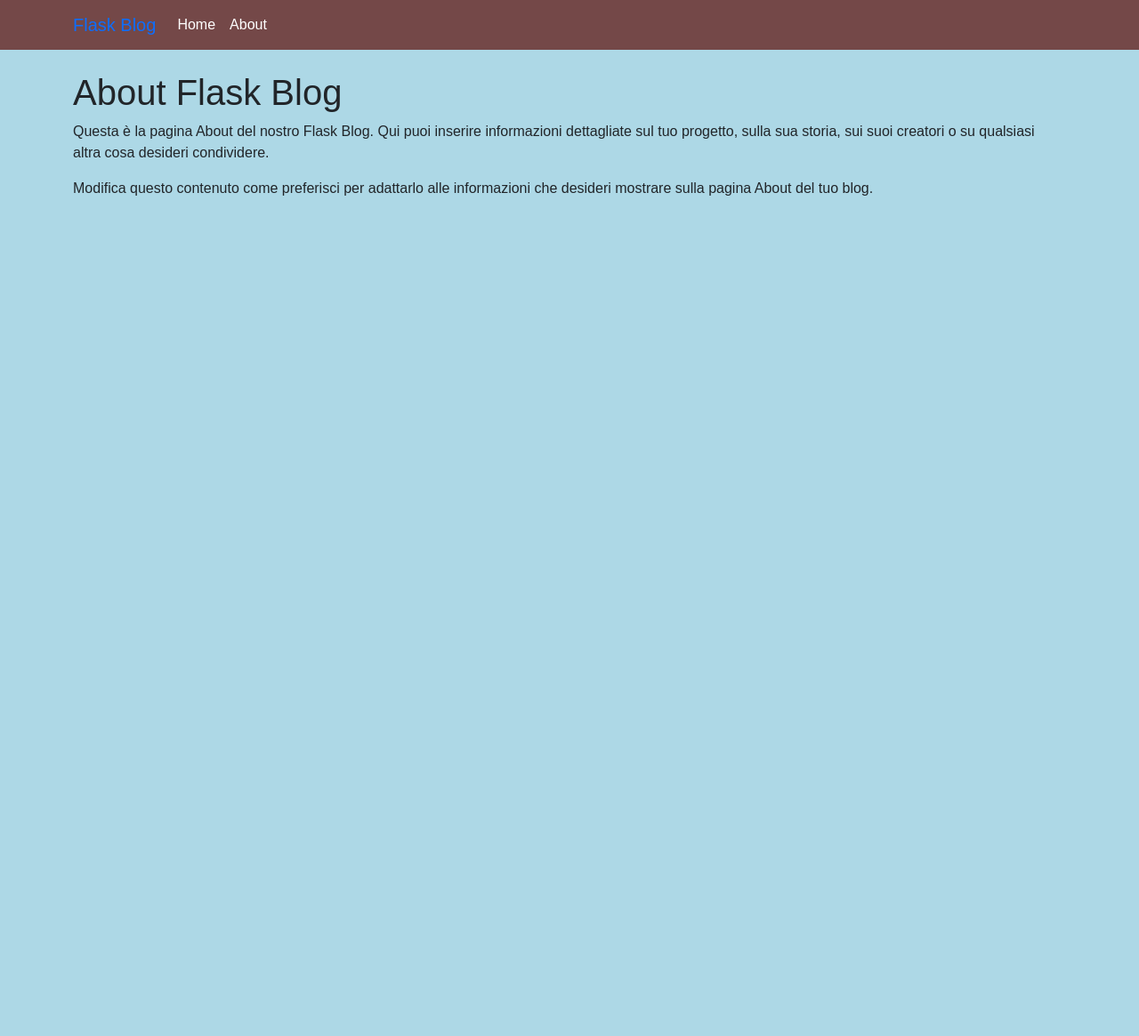
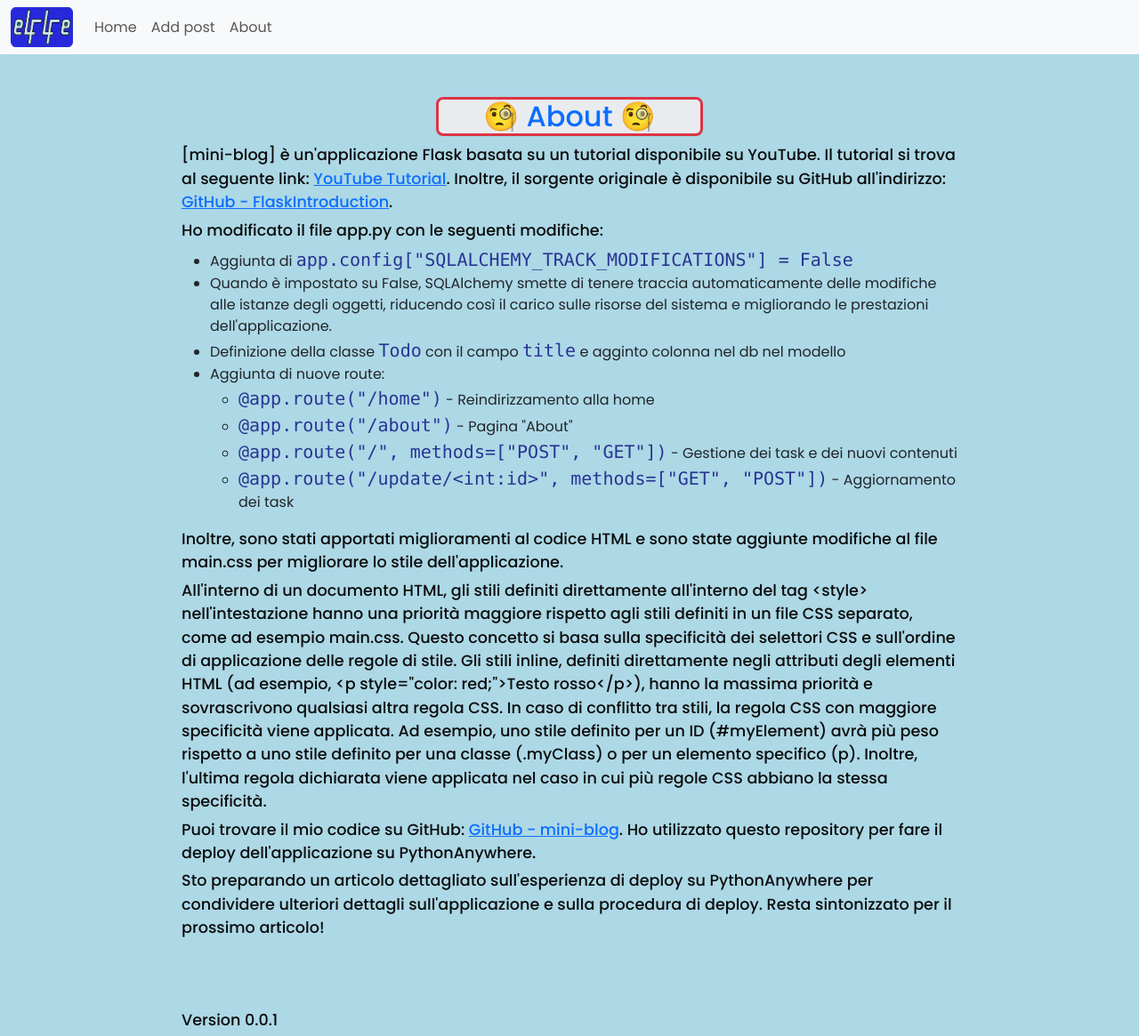
Before and after one commit to zep2zep/mini-blog, a Flask app: page /about in a window 1280 px wide. Shown: the whole page at 89% size. Before the commit the page ends 220 px from the top, so only its background shows below. Run offline with Flask 2, Linux system fonts and the light colour scheme.

Commit message:
Ver 0.0.1

```diff
--- a/app.py
+++ b/app.py
@@ -24,6 +24,11 @@ class Todo(db.Model):
 @app.route("/home")
 def home():
     return redirect("/")
+
+
+@app.route("/addpost")
+def addpost():
+    return render_template("addpost.html")
 
 
 @app.route("/about")
--- a/static/css/main.css
+++ b/static/css/main.css
@@ -1,3 +1,12 @@
+@import url('https://fonts.googleapis.com/css2?family=Poppins:wght@300;300;400;500;600;700;800;900&display=swap');
+
+* {
+    margin: 0;
+    padding: 0;
+    box-sizing: border-box;
+    font-family: 'Poppins', sans-serif;
+}
+
 body,
 html {
     margin: 0;
--- a/templates/about.html
+++ b/templates/about.html
@@ -3,14 +3,112 @@
 {% block head %}
 <title>About</title>
 {% endblock %}
+<style>
+    /* Stili per i tag <code> */
+    code {
+        font-size: 1.15em;
+        /* Aumenta la dimensione del testo del 25% */
+        color: #283593;
+        /* Colore blu scuro */
+        /* Altri stili a tua scelta */
+    }
 
+    p {
+        color: #333;
+        margin-bottom: 5px;
+        font-weight: 500;
+        font-size: 1.1em;
+    }
+
+    .container {
+        width: 80%;
+        margin: 0 auto;
+        max-width: 1200px;
+        /* Aggiungi altri stili specifici per il container se necessario */
+    }
+</style>
 {% block body %}
+<style>
+    /* Stili per i tag <code> */
+    code {
+        font-size: 1.25em;
+        /* Aumenta la dimensione del testo del 25% */
+        color: #283593;
+        /* Colore blu scuro */
+        /* Altri stili a tua scelta */
+    }
+
+    p {
+        color: #0c0c0c;
+        margin-bottom: 5px;
+        font-weight: 500;
+        font-size: 1.1em;
+    }
+
+    .container {
+        width: 70%;
+        margin: 0 auto;
+        max-width: 1200px;
+        /* Aggiungi altri stili specifici per il container se necessario */
+    }
+</style>
 <!-- Contenuto della pagina About -->
-<div class="container mt-4">
-    <h1>About Flask Blog</h1>
-    <p>Questa è la pagina About del nostro Flask Blog. Qui puoi inserire informazioni dettagliate sul tuo progetto,
-        sulla sua storia, sui suoi creatori o su qualsiasi altra cosa desideri condividere.</p>
-    <p>Modifica questo contenuto come preferisci per adattarlo alle informazioni che desideri mostrare sulla pagina
-        About del tuo blog.</p>
+<div class="container">
+    <h2 style="max-width: 300px; text-align:center;" class="bg-body-secondary text-primary
+    border-danger border rounded-3 border-3  mx-auto mt-5">
+        &#129488 About &#129488
+    </h2>
+    <p> [mini-blog] è un'applicazione Flask basata su un tutorial disponibile su YouTube. Il tutorial si trova al
+        seguente link: <a href="https://www.youtube.com/watch?v=Z1RJmh_OqeA&t=27s">YouTube Tutorial</a>. Inoltre, il
+        sorgente originale è disponibile su GitHub all'indirizzo: <a
+            href="https://github.com/jakerieger/FlaskIntroduction">GitHub - FlaskIntroduction</a>.</p>
+
+    <!-- Aggiunta delle modifiche apportate a app.py -->
+    <p>Ho modificato il file app.py con le seguenti modifiche:</p>
+    <ul>
+        <li>Aggiunta di <code>app.config["SQLALCHEMY_TRACK_MODIFICATIONS"] = False</code></li>
+        <li>
+            Quando è impostato su False, SQLAlchemy smette di tenere traccia automaticamente delle modifiche alle
+            istanze degli oggetti, riducendo così il carico sulle risorse del sistema e migliorando le prestazioni
+            dell'applicazione.
+        </li>
+        <li>Definizione della classe <code>Todo</code> con il campo <code>title</code> e agginto colonna nel db nel
+            modello</li>
+        <li>Aggiunta di nuove route:</li>
+        <ul>
+            <li><code>@app.route("/home")</code> - Reindirizzamento alla home</li>
+            <li><code>@app.route("/about")</code> - Pagina "About"</li>
+            <li><code>@app.route("/", methods=["POST", "GET"])</code> - Gestione dei task e dei nuovi contenuti</li>
+            <li><code>@app.route("/update/&lt;int:id&gt;", methods=["GET", "POST"])</code> - Aggiornamento dei task</li>
+        </ul>
+    </ul>
+    <p>Inoltre, sono stati apportati miglioramenti al codice HTML e sono state aggiunte modifiche al file main.css per
+        migliorare lo stile dell'applicazione.</p>
+    <p>All'interno di un documento HTML,
+        gli stili definiti direttamente all'interno del tag &lt;style&gt; nell'intestazione hanno una priorità maggiore
+        rispetto agli stili definiti in un file CSS separato, come ad esempio main.css.
+        Questo concetto si basa sulla specificità dei selettori CSS e sull'ordine di applicazione delle regole di stile.
+        Gli stili inline, definiti direttamente negli attributi degli elementi HTML (ad esempio, &lt;p style="color:
+        red;"&gt;Testo rosso&lt;/p&gt;), hanno la massima priorità e sovrascrivono qualsiasi altra regola CSS.
+        In caso di conflitto tra stili,
+        la regola CSS con maggiore specificità viene applicata.
+        Ad esempio, uno stile definito per un ID (#myElement) avrà più peso rispetto a uno stile definito per una classe
+        (.myClass) o per un elemento specifico (p).
+        Inoltre, l'ultima regola dichiarata viene applicata nel caso in cui più regole CSS abbiano la stessa
+        specificità.
+    </p>
+
+    <!-- Informazioni precedenti -->
+    <p>Puoi trovare il mio codice su GitHub: <a href="https://github.com/zep2zep/mini-blog">GitHub - mini-blog</a>. Ho
+        utilizzato questo repository per fare il deploy dell'applicazione su PythonAnywhere.</p>
+    <p>Sto preparando un articolo dettagliato sull'esperienza di deploy su PythonAnywhere per condividere ulteriori
+        dettagli sull'applicazione e sulla procedura di deploy. Resta sintonizzato per il prossimo articolo!</p>
+    <br>
+    <br>
+    <br>
+    <p>
+        Version 0.0.1
+    </p>
 </div>
+
 {% endblock %}
--- a/templates/base.html
+++ b/templates/base.html
@@ -5,8 +5,7 @@
     <meta charset="UTF-8">
     <meta name="viewport" content="width=device-width, initial-scale=1.0">
     <meta http-equiv="X-UA-Compatible" content="ie=edge">
-    <link href="https://cdn.jsdelivr.net/npm/bootstrap@5.1.3/dist/css/bootstrap.min.css" rel="stylesheet"
-        integrity="sha384-1BmE4kWBq78iYhFldvKuhfTAU6auU8tT94WrHftjDbrCEXSU1oBoqyl2QvZ6jIW3" crossorigin="anonymous">
+    <link href="https://cdn.jsdelivr.net/npm/bootstrap@5.3.2/dist/css/bootstrap.min.css" rel="stylesheet">
     <link href="https://fonts.googleapis.com/css?family=Poppins&display=swap" rel="stylesheet">
     <link rel="stylesheet" href="{{ url_for('static', filename='css/main.css') }}">
     {% block head %}{% endblock %}
@@ -14,34 +13,38 @@
 
 <body>
     <!-- Navbar -->
-    <div>
-        <nav class="navbar navbar-expand-md">
-            <div class="container">
-                <a class="navbar-brand mr-4" href="/">Flask Blog</a>
-                <button class="navbar-toggler" type="button" data-toggle="collapse" data-target="#navbarToggle"
-                    aria-controls="navbarToggle" aria-expanded="false" aria-label="Toggle navigation">
-                    <span class="navbar-toggler-icon"></span>
-                </button>
-                <div class="collapse navbar-collapse" id="navbarToggle">
-                    <div class="collapse navbar-collapse" id="navbarToggle">
-                        <div class="navbar-nav mr-auto">
-                            <a class="nav-item nav-link" href="{{ url_for('home') }}">Home</a>
-                            <a class="nav-item nav-link" href="{{ url_for('about') }}">About</a>
-                        </div>
-                    </div>
+    <!-- Navbar -->
+    <nav class="navbar navbar-expand-lg navbar-light bg-light">
+        <div class="container-fluid">
+            <a class="navbar-brand p-0" href="/">
+                <img src="{{ url_for('static', filename='dg.png') }}" height="45" width="70" />
+            </a>
+            <button class="navbar-toggler" type="button" data-bs-toggle="collapse" data-bs-target="#pgNavbar"
+                aria-controls="pgNavbar" aria-expanded="false" aria-label="Toggle navigation">
+                <span class="navbar-toggler-icon"></span>
+            </button>
+            <div class="collapse navbar-collapse" id="pgNavbar">
+                <ul class="navbar-nav me-auto mb-2 mb-lg-0">
+                    <li class="nav-item">
+                        <a class="nav-link" href="{{ url_for('home') }}">Home</a>
+                    </li>
+                    <li class="nav-item">
+                        <a class="nav-link" href="{{ url_for('addpost') }}">Add post</a>
+                    </li>
+                    <li class="nav-item">
+                        <a class="nav-link" href="{{ url_for('about') }}">About</a>
+                    </li>
+                </ul>
+            </div>
+        </div>
+    </nav>
 
-                </div>
-            </div>
-        </nav>
-    </div>
     <!-- Contenuto principale -->
 
     {% block body %}
     {% endblock %}
 
-    <script src="https://cdn.jsdelivr.net/npm/bootstrap@5.1.3/dist/js/bootstrap.bundle.min.js"
-        integrity="sha384-ka7Sk0Gln4gmtz2MlQnikT1wXgYsOg+OMhuP+IlRH9sENBO0LRn5q+8nbTov4+1p"
-        crossorigin="anonymous"></script>
+    <script src="https://cdn.jsdelivr.net/npm/bootstrap@5.3.2/dist/js/bootstrap.bundle.min.js"></script>
 </body>
 
 </html>
```
Also changed, not shown: templates/addpost.html (added, +31 -0 lines), templates/index.html (+8 -26 lines), static/dg.png (added), test.db, 1 other file.
